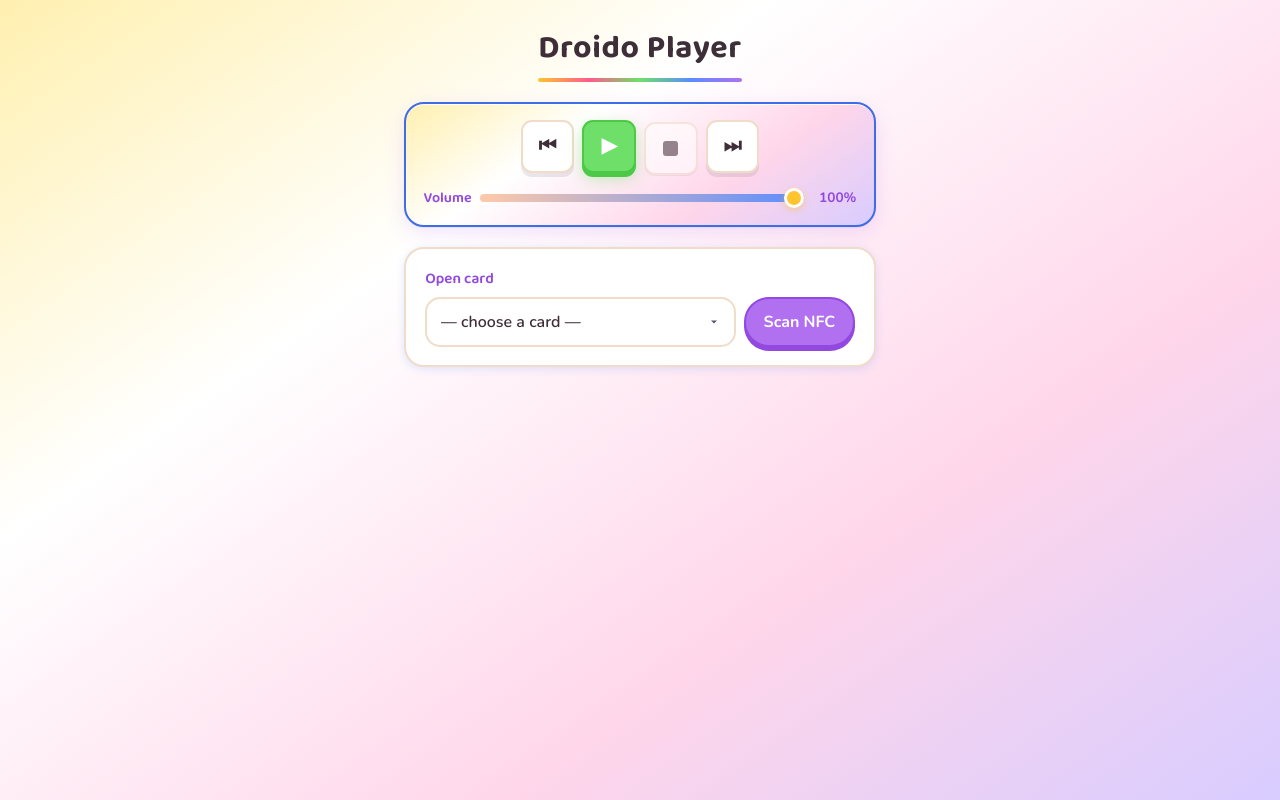
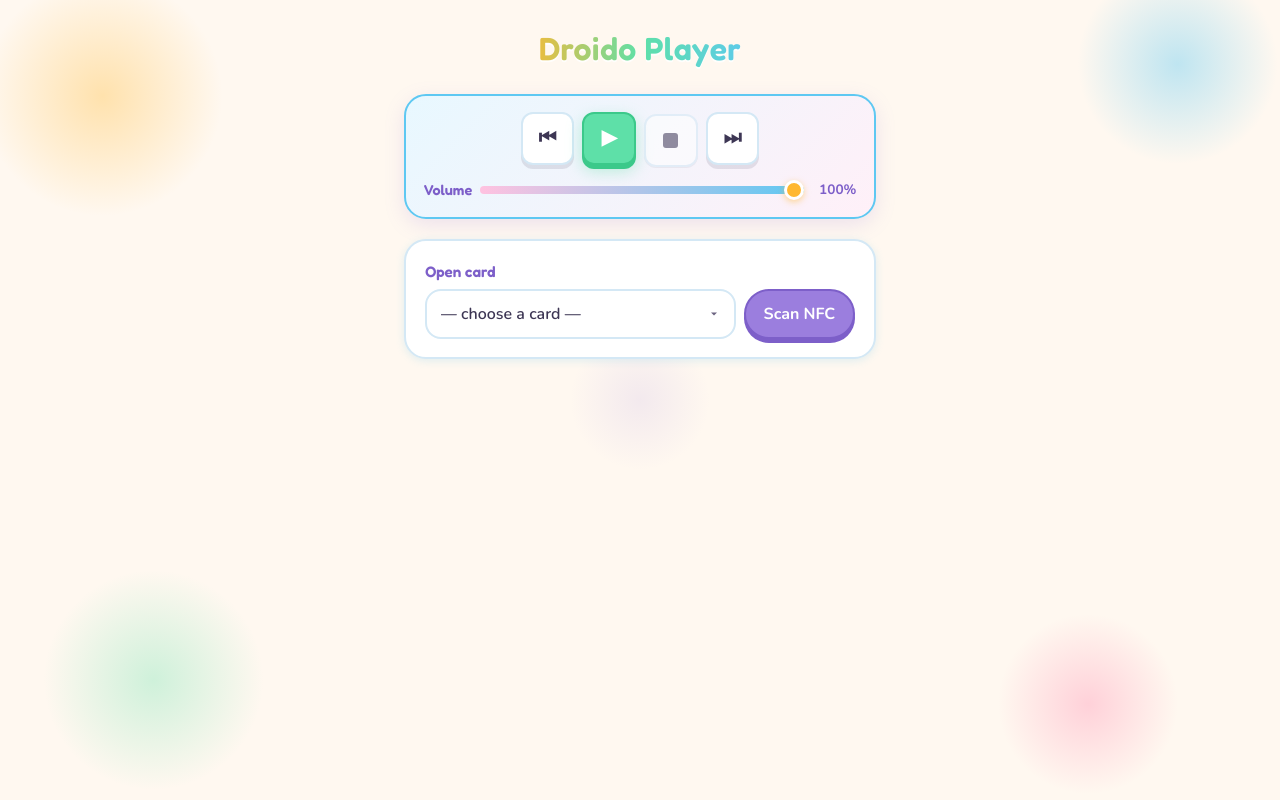
Before and after one commit to BE-Code/Droido-Player, a Python web app: template web/templates/editor.html in a window 1280 px wide. Run offline with Jinja, Linux system fonts and the light colour scheme; the template is opened without the code that fills it, so the values that code supplies are empty.

Commit message:
Revert color and playback card styling experiments after cancel wait for tap.
Co-authored-by: Cursor <cursoragent@cursor.com>

```diff
--- a/web/static/app.css
+++ b/web/static/app.css
@@ -1,91 +1,51 @@
 :root {
-  /* Rainbow core — title underline; use on filled buttons */
-  --sun: #ffc42e;
-  --sun-deep: #e8a800;
-  --sun-hover: #ffd04a;
-  --coral: #ff5a8a;
-  --coral-deep: #e8366e;
-  --coral-hover: #ff78a0;
-  --mint: #6ee06a;
-  --mint-deep: #4bc947;
-  --mint-hover: #86ec82;
-  --sky: #5b8cff;
-  --sky-deep: #3d6de8;
-  --sky-hover: #7aa8ff;
-  --grape: #b070f0;
-  --grape-deep: #9348e0;
-  --grape-hover: #c48af8;
-
-  --rainbow: linear-gradient(
-    90deg,
-    var(--sun) 0%,
-    var(--coral) 25%,
-    var(--mint) 50%,
-    var(--sky) 75%,
-    var(--grape) 100%
-  );
-
-  --cream: #fffaef;
+  --cream: #fff8f0;
   --white: #ffffff;
-  --ink: #3d2e38;
-  --ink-soft: #5c4a55;
-  --ink-faint: #8f7a85;
-  --bubblegum: #ffc9a8;
-
-  /* Aliases used across components */
-  --paper: var(--cream);
-  --slate: var(--ink);
-  --slate-soft: var(--ink-soft);
-  --slate-faint: var(--ink-faint);
-  --blue: var(--sky);
-  --blue-deep: var(--sky-deep);
-  --orange: var(--sun);
-  --orange-deep: var(--sun-deep);
-  --teal: var(--mint);
-  --teal-deep: var(--mint-deep);
-  --teal-hover: var(--mint-hover);
-  --indigo: var(--grape);
-  --indigo-deep: var(--grape-deep);
-  --indigo-hover: var(--grape-hover);
-  --highlight: var(--bubblegum);
+  --ink: #3d3654;
+  --ink-soft: #6b6380;
+  --ink-faint: #9a92ad;
+  --sky: #5ec8f2;
+  --sky-deep: #3aabdf;
+  --sun: #ffb830;
+  --sun-deep: #e89d10;
+  --coral: #ff6b9d;
+  --coral-deep: #e84d82;
+  --mint: #5ee0a8;
+  --mint-deep: #3bc98a;
+  --grape: #9b7ede;
+  --grape-deep: #7d5fc9;
+  --bubblegum: #ffc2e0;
 
   --bg: var(--cream);
-  --bg-gradient: linear-gradient(
-    145deg,
-    #fff0b0 0%,
-    #ffffff 32%,
-    #ffd6ea 68%,
-    #d8ccff 100%
-  );
   --bg-elevated: var(--white);
-  --bg-surface: #fff6e8;
-  --bg-hover: #fff0d8;
-  --border: #f0dcc8;
-  --border-subtle: #f8ebe0;
+  --bg-surface: #f0faff;
+  --bg-hover: #e8f6ff;
+  --border: #d4e8f5;
+  --border-subtle: #e8f4fa;
   --border-fun: var(--sky);
   --text: var(--ink);
   --text-muted: var(--ink-soft);
   --text-faint: var(--ink-faint);
   --accent: var(--sun);
   --accent-deep: var(--sun-deep);
-  --accent-glow: rgba(255, 196, 46, 0.38);
+  --accent-glow: rgba(255, 184, 48, 0.35);
   --play: var(--mint);
   --play-deep: var(--mint-deep);
-  --play-glow: rgba(110, 224, 106, 0.42);
-  --success: #3dbd3d;
+  --play-glow: rgba(94, 224, 168, 0.4);
+  --success: #2db87a;
   --danger: #e84d6a;
   --danger-bg: #ffe8ee;
 
-  --radius-sm: 11px;
-  --radius-md: 15px;
-  --radius-lg: 20px;
+  --radius-sm: 12px;
+  --radius-md: 16px;
+  --radius-lg: 22px;
   --radius-pill: 999px;
-  --shadow-sm: 0 2px 8px rgba(91, 140, 255, 0.2);
-  --shadow-md: 0 6px 20px rgba(176, 112, 240, 0.18);
-  --shadow-lg: 0 12px 36px rgba(61, 54, 84, 0.14);
-  --shadow-pop: 0 4px 0 rgba(61, 54, 84, 0.11);
+  --shadow-sm: 0 2px 8px rgba(94, 200, 242, 0.2);
+  --shadow-md: 0 6px 20px rgba(155, 126, 222, 0.18);
+  --shadow-lg: 0 12px 36px rgba(61, 54, 84, 0.15);
+  --shadow-pop: 0 4px 0 rgba(61, 54, 84, 0.12);
   --font: 'Nunito', system-ui, sans-serif;
-  --font-display: 'Baloo 2', var(--font);
+  --font-display: 'Fredoka', var(--font);
   --font-mono: 'Nunito', var(--font);
   --transition: 0.15s ease;
 }
@@ -105,9 +65,13 @@ body {
   font-size: 1rem;
   line-height: 1.55;
   color: var(--text);
-  background-color: #fff0b0;
-  background-image: var(--bg-gradient);
-  background-attachment: fixed;
+  background-color: var(--bg);
+  background-image:
+    radial-gradient(circle 120px at 8% 12%, rgba(255, 184, 48, 0.35), transparent),
+    radial-gradient(circle 100px at 92% 8%, rgba(94, 200, 242, 0.4), transparent),
+    radial-gradient(circle 90px at 85% 88%, rgba(255, 107, 157, 0.28), transparent),
+    radial-gradient(circle 110px at 12% 85%, rgba(94, 224, 168, 0.3), transparent),
+    radial-gradient(circle 70px at 50% 50%, rgba(155, 126, 222, 0.12), transparent);
   margin: 0;
   min-height: 100vh;
   padding: 1.5rem 1.25rem 2.5rem;
@@ -308,26 +272,23 @@ label {
 }
 
 .editor-header h1 {
-  position: relative;
   margin: 0;
-  display: inline-block;
   font-family: var(--font-display);
   font-size: 2rem;
-  font-weight: 700;
-  letter-spacing: 0.02em;
-  color: var(--ink);
-  padding-bottom: 0.5rem;
-}
-
-.editor-header h1::after {
-  content: '';
-  position: absolute;
-  left: 0;
-  right: 0;
-  bottom: 0;
-  height: 4px;
-  border-radius: var(--radius-pill);
-  background: var(--rainbow);
+  font-weight: 600;
+  letter-spacing: 0.01em;
+  background: linear-gradient(
+    90deg,
+    var(--coral) 0%,
+    var(--sun) 25%,
+    var(--mint) 50%,
+    var(--sky) 75%,
+    var(--grape) 100%
+  );
+  -webkit-background-clip: text;
+  background-clip: text;
+  -webkit-text-fill-color: transparent;
+  filter: drop-shadow(0 2px 0 rgba(255, 255, 255, 0.8));
 }
 
 .playback-bar {
@@ -336,25 +297,14 @@ label {
   align-items: stretch;
   gap: 0.85rem;
   padding: 1rem 1.1rem;
-  background-color: var(--white);
-  background-image: var(--bg-gradient);
-  border: 2px solid var(--sky-deep);
+  background: linear-gradient(135deg, #e8f8ff 0%, #fff0f8 100%);
+  border: 2px solid var(--sky);
   border-radius: var(--radius-lg);
-  box-shadow:
-    var(--shadow-md),
-    0 1px 0 rgba(61, 54, 84, 0.06),
-    inset 0 1px 0 rgba(255, 255, 255, 0.85);
+  box-shadow: var(--shadow-md);
 }
 
 .playback-bar.panel {
   padding: 1rem 1.1rem;
-  background-color: var(--white);
-  background-image: var(--bg-gradient);
-  border-color: var(--sky-deep);
-  box-shadow:
-    var(--shadow-md),
-    0 1px 0 rgba(61, 54, 84, 0.06),
-    inset 0 1px 0 rgba(255, 255, 255, 0.85);
 }
 
 .playback-transport {
--- a/web/templates/editor.html
+++ b/web/templates/editor.html
@@ -3,12 +3,12 @@
 <head>
   <meta charset="utf-8">
   <meta name="viewport" content="width=device-width, initial-scale=1">
-  <meta name="theme-color" content="#fff0b0">
+  <meta name="theme-color" content="#fff8f0">
   <meta name="color-scheme" content="light">
   <title>Droido Player</title>
   <link rel="preconnect" href="https://fonts.googleapis.com">
   <link rel="preconnect" href="https://fonts.gstatic.com" crossorigin>
-  <link href="https://fonts.googleapis.com/css2?family=Baloo+2:wght@500;600;700&family=Nunito:wght@500;600;700;800&display=swap" rel="stylesheet">
+  <link href="https://fonts.googleapis.com/css2?family=Fredoka:wght@500;600;700&family=Nunito:wght@500;600;700;800&display=swap" rel="stylesheet">
   <link rel="stylesheet" href="/static/app.css">
 </head>
 <body class="editor">
```
Also changed, not shown: other parts of web/static/app.css (+35 -35 lines).
